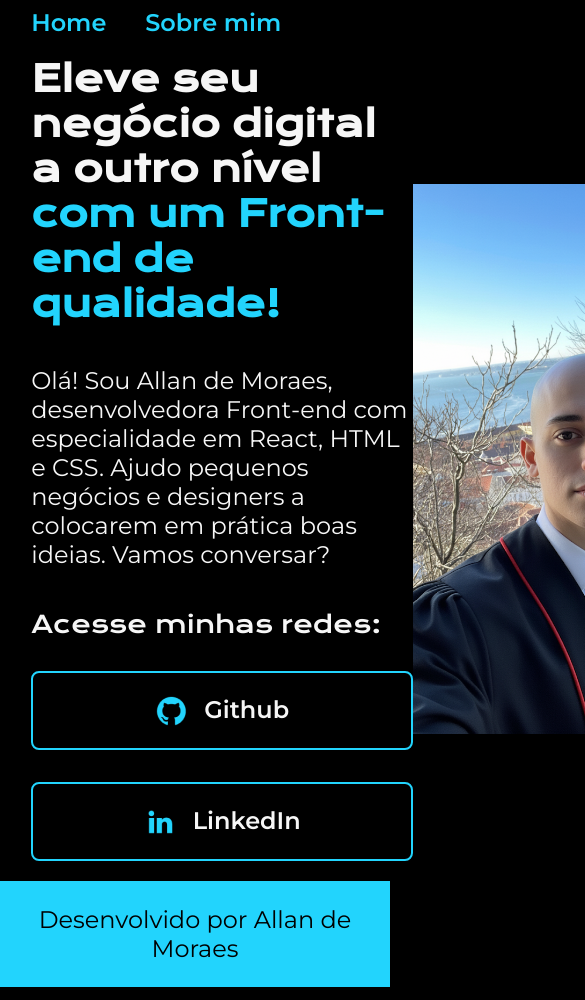
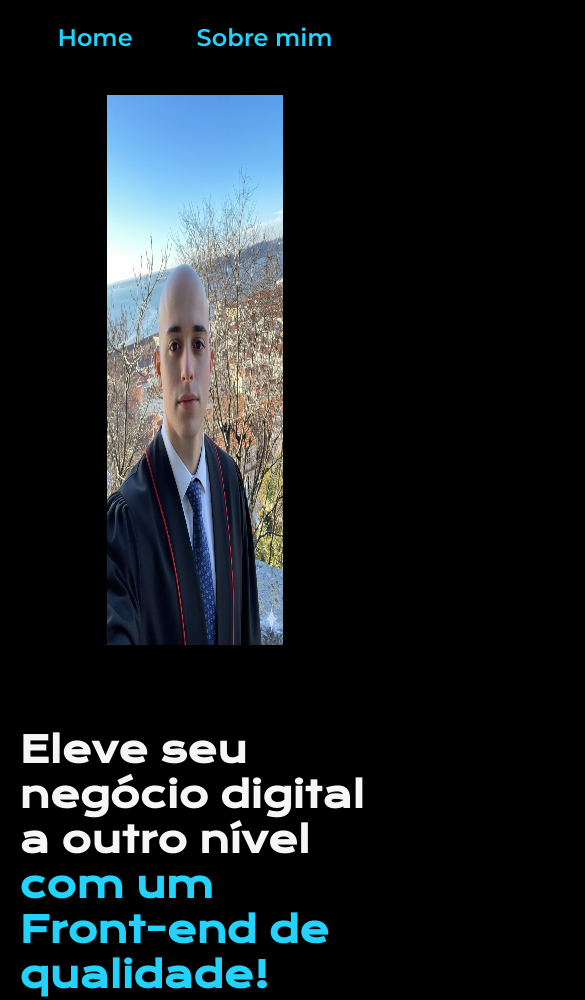
Before and after one commit to AllanAviana/Profile_HTML, a plain HTML site: page index.html in a window 390 px wide. Shown: the top 1000 px of the page, 585 px wide, since content can reach past the window. Drawn offline with nearby package versions, Linux system fonts and the light colour scheme.

Commit message:
adicionando responsividade

```diff
--- a/styles/style.css
+++ b/styles/style.css
@@ -33,7 +33,7 @@ body {
 
 .cabecalho__menu__link {
     font-family: var(--font-secundaria);
-    font-size: 24px;
+    font-size: 1.5rem;
     font-weight: 600;
     color: var(--cor-terciaria);
     text-decoration: none;
@@ -44,6 +44,7 @@ body {
     display: flex;
     align-items: center;
     justify-content: space-between;
+    gap: 82px;
 }
 
 .titulo-destaque {
@@ -51,12 +52,12 @@ body {
 }
 
 .foto {
-    width: 488px;
+    width: 50%;
     height: 550px;
 }
 
 .apresentacao__conteudo {
-    width: 615px;
+    width: 50%;
     display: flex;
     flex-direction: column;
     align-items: center;
@@ -64,12 +65,12 @@ body {
 }
 
 .apresentacao__conteudo__titulo {
-    font-size: 36px;
+    font-size: 2.25rem;
     font-family: var(--fonte-primaria);
 }
 
 .apresentacao__conteudo__texto {
-    font-size: 24px;
+    font-size: 1.5rem;
     font-family: var(--font-secundaria);
 }
 
@@ -90,10 +91,10 @@ body {
     display: flex;
     justify-content: center;
     border: 2px solid var(--cor-terciaria);
-    width: 378px;
+    width: 100%;
     text-align: center;
     border-radius: 8px;
-    font-size: 24px;
+    font-size: 1.5rem;
     font-weight: 600;
     padding: 21.5px 0;
     text-decoration: none;
@@ -112,7 +113,30 @@ body {
     background-color: var(--cor-terciaria);
     text-align: center;
     font-family: var(--font-secundaria);
-    font-size: 24px;
+    font-size: 1.5rem;
     font-weight: 400;
     margin-top: auto;
 }
+
+@media (max-width: 1200px) {
+
+    .cabecalho__menu {
+        padding: 6% 0% 6% 0%;
+        width: 100%;
+        justify-content: center;
+        gap: 64px;
+
+
+    }
+
+    .cabecalho__menu__link {}
+
+    .apresentacao {
+        flex-direction: column-reverse;
+        padding: 5%;
+    }
+
+    .apresentacao__conteudo{
+        width: auto;
+    }
+}
```
